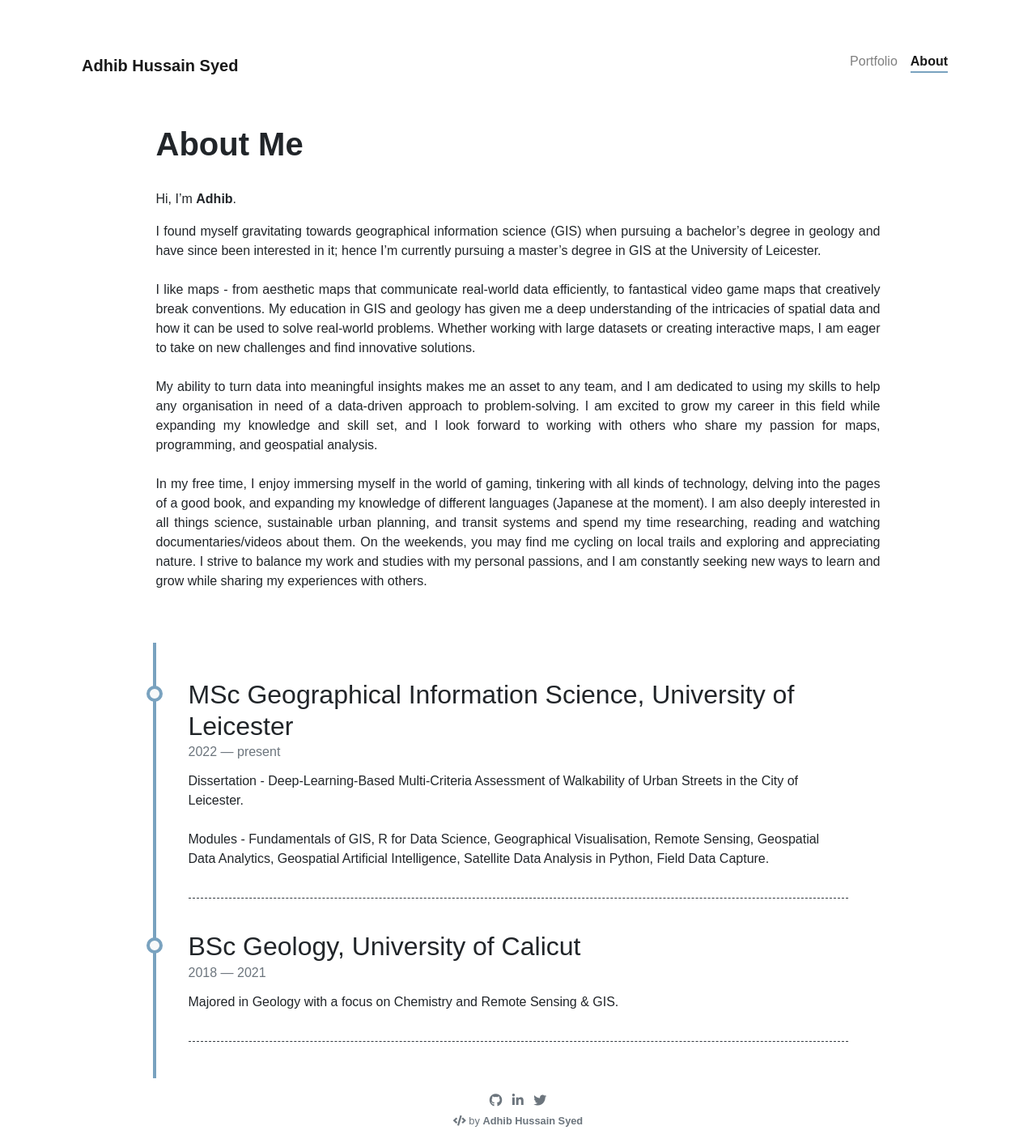
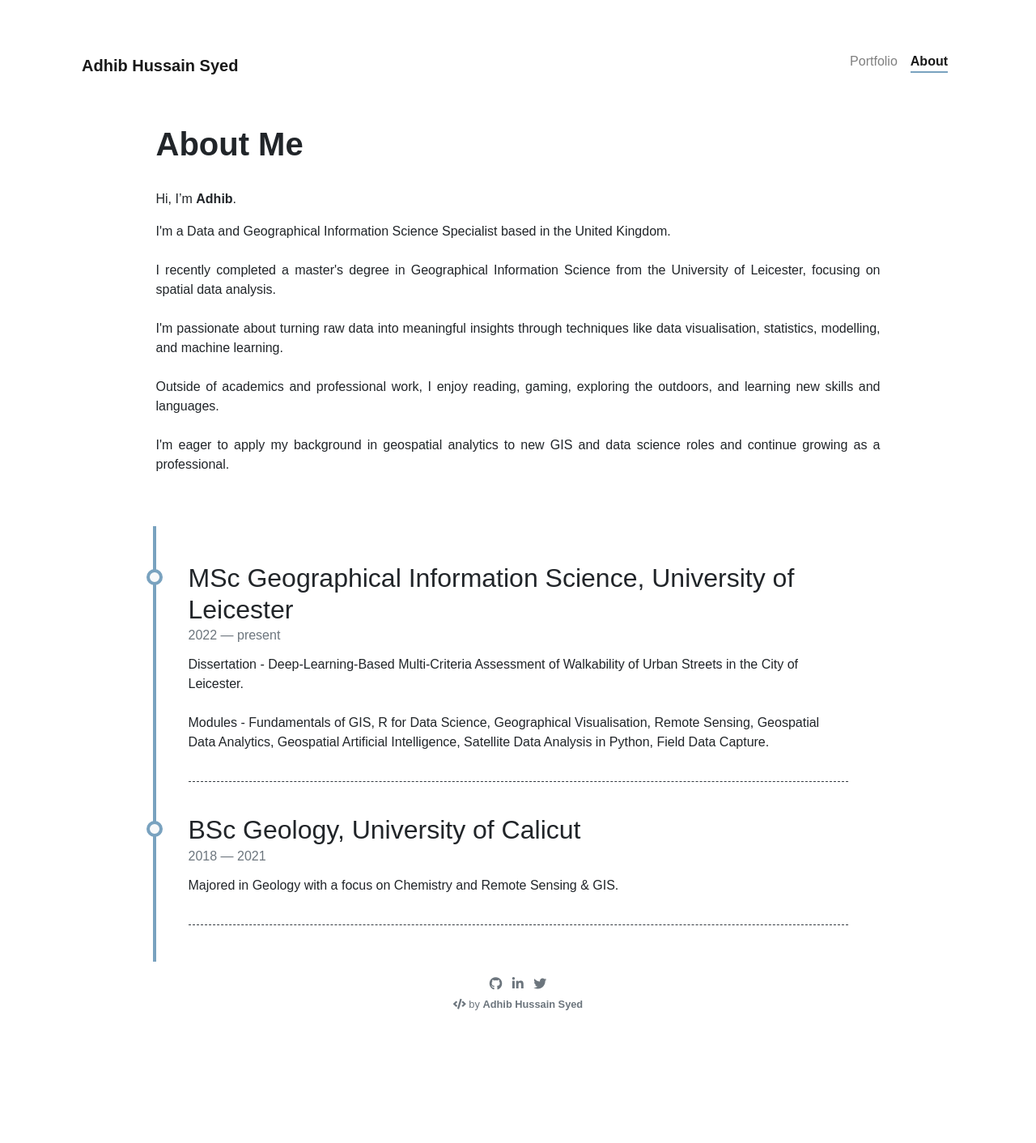
Before and after one commit to adhibsyed/adhibsyed.github.io, a Jekyll site: the page built from pages/about.md, in a window 1280 px wide. Shown: the whole page at 81% size. Built offline with Jekyll 4.4.1, drawn with Linux system fonts in a browser that asks for light colours; nearby versions of some CDN libraries; after the commit the page ends 1268 px from its top, so only the background shows below that.

```diff
--- a/pages/about.md
+++ b/pages/about.md
@@ -9,13 +9,15 @@ weight: 3
 <br>
 Hi, I'm **Adhib**. <br>
 
-<div style="text-align: justify">I found myself gravitating towards geographical information science (GIS) when pursuing a bachelor’s degree in geology and have since been interested in it; hence I’m currently pursuing a master’s degree in GIS at the University of Leicester.
+<div style="text-align: justify">I'm a Data and Geographical Information Science Specialist based in the United Kingdom.
 <br><br>
-I like maps - from aesthetic maps that communicate real-world data efficiently, to fantastical video game maps that creatively break conventions. My education in GIS and geology has given me a deep understanding of the intricacies of spatial data and how it can be used to solve real-world problems. Whether working with large datasets or creating interactive maps, I am eager to take on new challenges and find innovative solutions.
+I recently completed a master's degree in Geographical Information Science from the University of Leicester, focusing on spatial data analysis.
 <br><br>
-My ability to turn data into meaningful insights makes me an asset to any team, and I am dedicated to using my skills to help any organisation in need of a data-driven approach to problem-solving. I am excited to grow my career in this field while expanding my knowledge and skill set, and I look forward to working with others who share my passion for maps, programming, and geospatial analysis.
+I'm passionate about turning raw data into meaningful insights through techniques like data visualisation, statistics, modelling, and machine learning.
 <br><br>
-In my free time, I enjoy immersing myself in the world of gaming, tinkering with all kinds of technology, delving into the pages of a good book, and expanding my knowledge of different languages (Japanese at the moment). I am also deeply interested in all things science, sustainable urban planning, and transit systems and spend my time researching, reading and watching documentaries/videos about them. On the weekends, you may find me cycling on local trails and exploring and appreciating nature. I strive to balance my work and studies with my personal passions, and I am constantly seeking new ways to learn and grow while sharing my experiences with others. </div>
+Outside of academics and professional work, I enjoy reading, gaming, exploring the outdoors, and learning new skills and languages.
+<br><br>
+I'm eager to apply my background in geospatial analytics to new GIS and data science roles and continue growing as a professional.</div>
 <br>
 <div class="row">
 {% include about/timeline.html %}
```
Also changed, not shown: _projects/(1) dissertation.md (+2 -4 lines), _projects/(3) glacier.md (renamed from _projects/(5) glacier.md), _projects/(5) sentiment.md (renamed from _projects/(3) sentiment.md), _projects/(6) networkanalysis.md (renamed from _projects/(8) networkanalysis.md), _projects/(8) class.md (renamed from _projects/(6) class.md).
